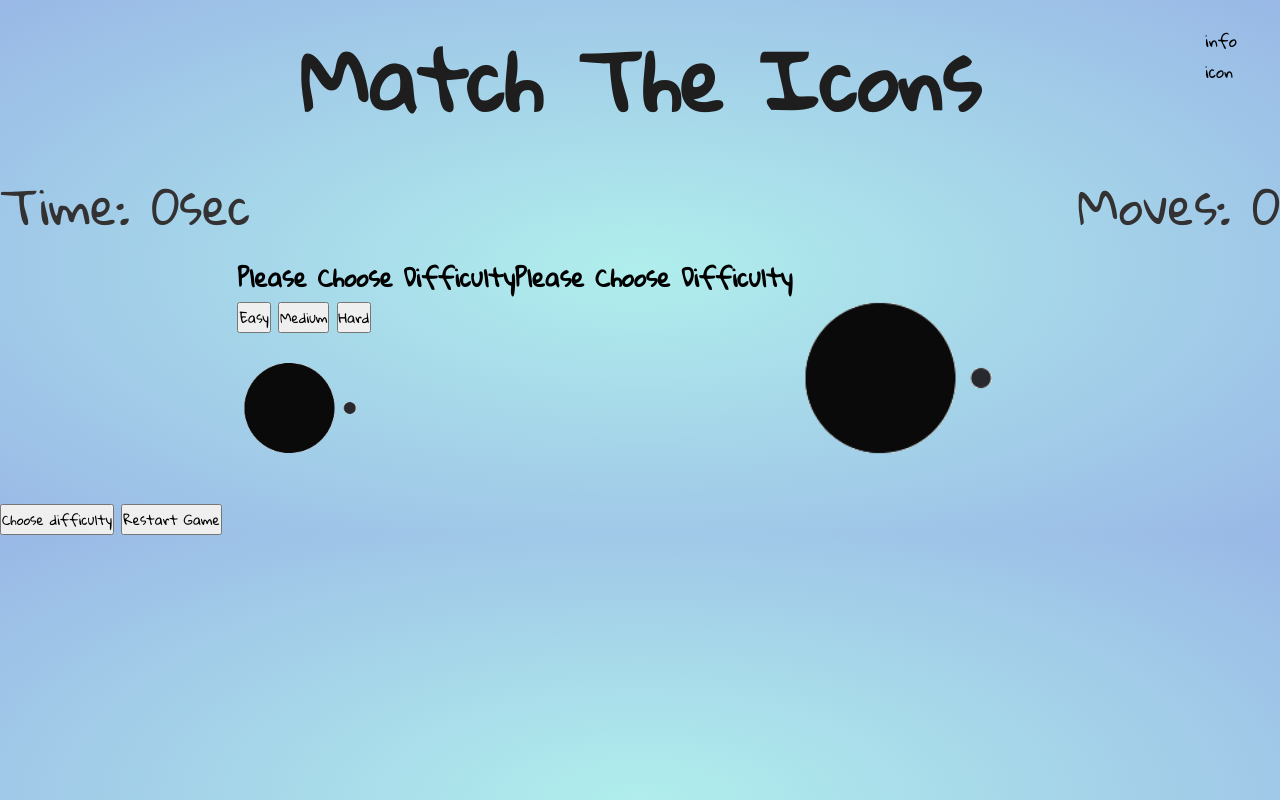
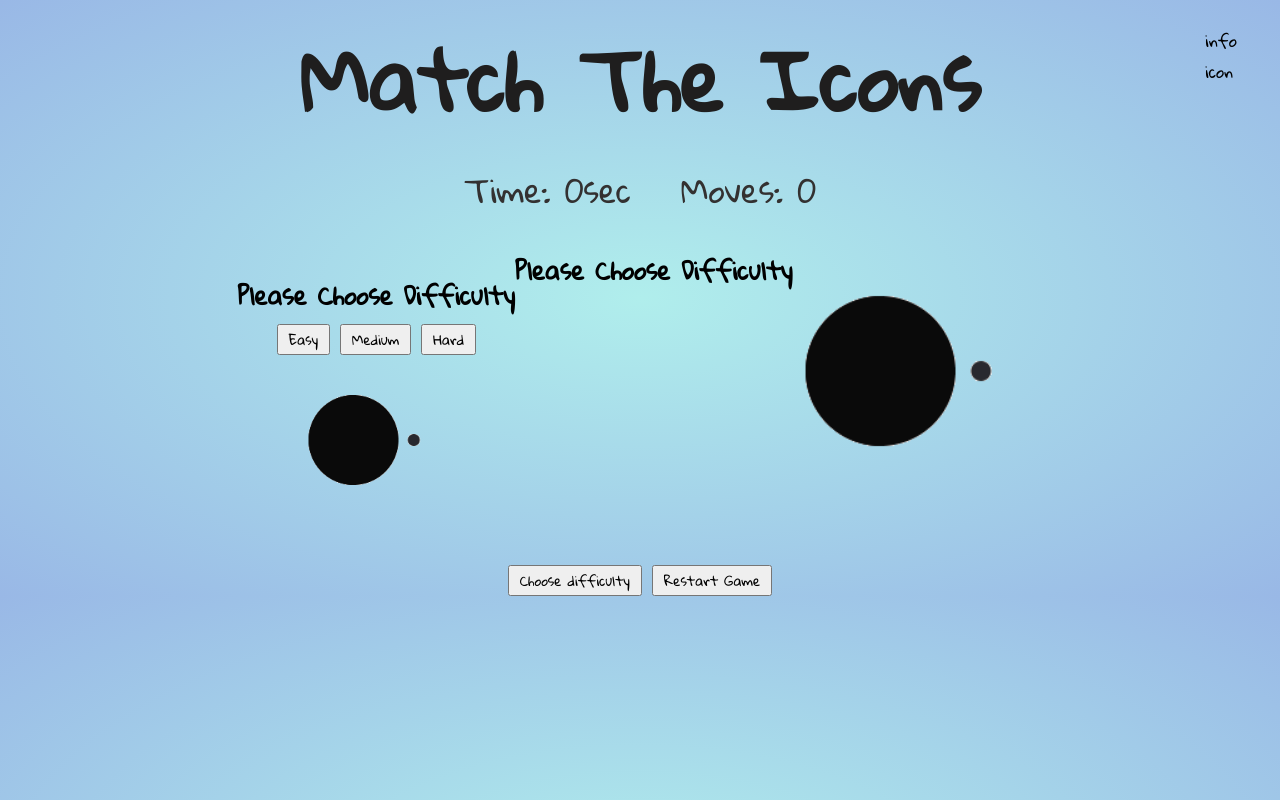
Before and after one commit to Osvaldss/Matching-Game, a plain HTML site: page index.html in a window 1280 px wide. Drawn offline with nearby package versions, Linux system fonts and the light colour scheme.

Commit message:
Styled game-container and chnage media queries max-width values

```diff
--- a/assets/css/style.css
+++ b/assets/css/style.css
@@ -29,13 +29,18 @@ body {
 }
 
 /*--------------------------------------Game infor container ----------------------*/
-
 .game-info-container {
     color: #333131;
-    font-size: 3em;
+    font-size: 2em;
     display: flex;
-    justify-content: space-between;
+    justify-content: center;
+    margin-bottom: 25px;
 }
+
+.game-info-container p {
+    margin: 0 25px 0;
+}
+
 
 /*--------------------------------------Card container--------------------------------------*/
 .card-container {
@@ -43,6 +48,27 @@ body {
     grid-template-columns: repeat(8, auto);
     justify-content: center;
     perspective: 500px;
+}
+
+.laoder-container {
+    margin: 25px auto;
+}
+
+.laoder-container.hidden {
+    display: none;
+}
+
+.laoder-container img {
+    display: block;
+    margin-top: 10px;
+    margin-left: auto;
+    margin-right: auto;
+}
+
+.difficulty-container {
+    margin: 5px auto;
+    display: flex;
+    justify-content: center;
 }
 
 .start-game-screen {
@@ -75,6 +101,19 @@ body {
     }
 }
 
+.game-options {
+    color: #333131;
+    font-size: 2em;
+    display: flex;
+    justify-content: center;
+    margin-top: 25px;
+}
+
+button {
+    padding: 0 10px 0;
+    margin: 0 5px 0;
+}
+
 /*-------------------------------------- All card styling goes here ----------------------------------*/
 
 .card {
@@ -82,15 +121,17 @@ body {
     height: 190px;
     margin: 5px;
     position: relative;
+    transform-style: preserve-3d;
+    transition: transform 0.5s ease-in-out;
 }
 
-.card:hover .card-back {
-    transform: rotateY(-180deg);
+.card.flip {
+    transform: rotateY(180deg);
 }
 
-.card:hover .card-front {
+/* .card.card-front {
     transform: rotateY(0);
-}
+} */
 
 .card-back {
     width: 100%;
@@ -133,7 +174,7 @@ body {
 @media screen and (max-width: 688px) and (orientation: landscape) {
     .card-container {
         width: 100%;
-        grid-template-columns: repeat(6, auto);
+        grid-template-columns: repeat(8, auto);
     }
 
     .game-title {
@@ -218,7 +259,7 @@ body {
     }
 }
 
-@media screen and (min-width: 689px) and (max-width: 992px) and (orientation: landscape) {
+@media screen and (min-width: 689px) and (max-width: 1200px) and (orientation: landscape) {
 
     .card-container {
         width: 100%;
@@ -262,7 +303,7 @@ body {
         height: 60px;
     }
 }
-@media screen and (min-width: 689px) and (max-width: 992px) and (orientation: portrait) {
+@media screen and (min-width: 689px) and (max-width: 1200px) and (orientation: portrait) {
 
     .card-container {
         width: 100%;
```
